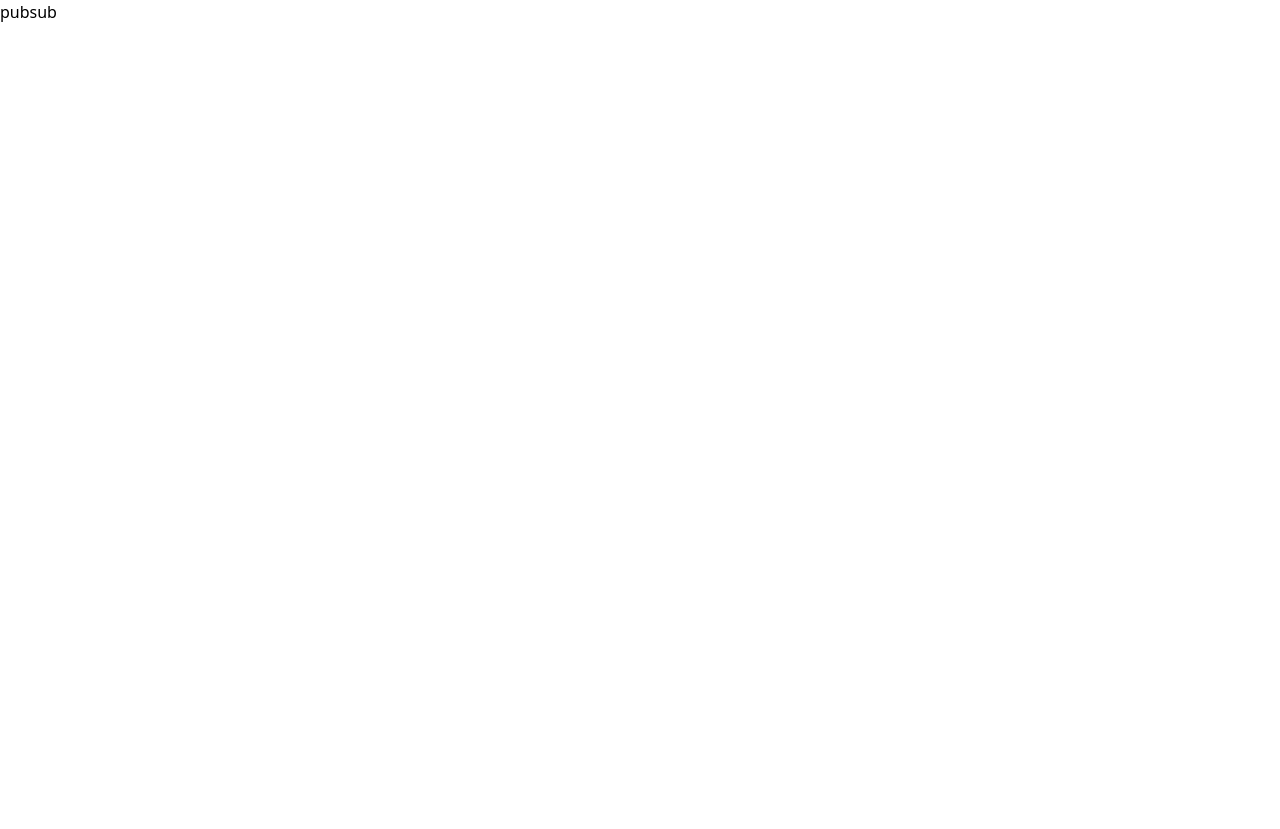
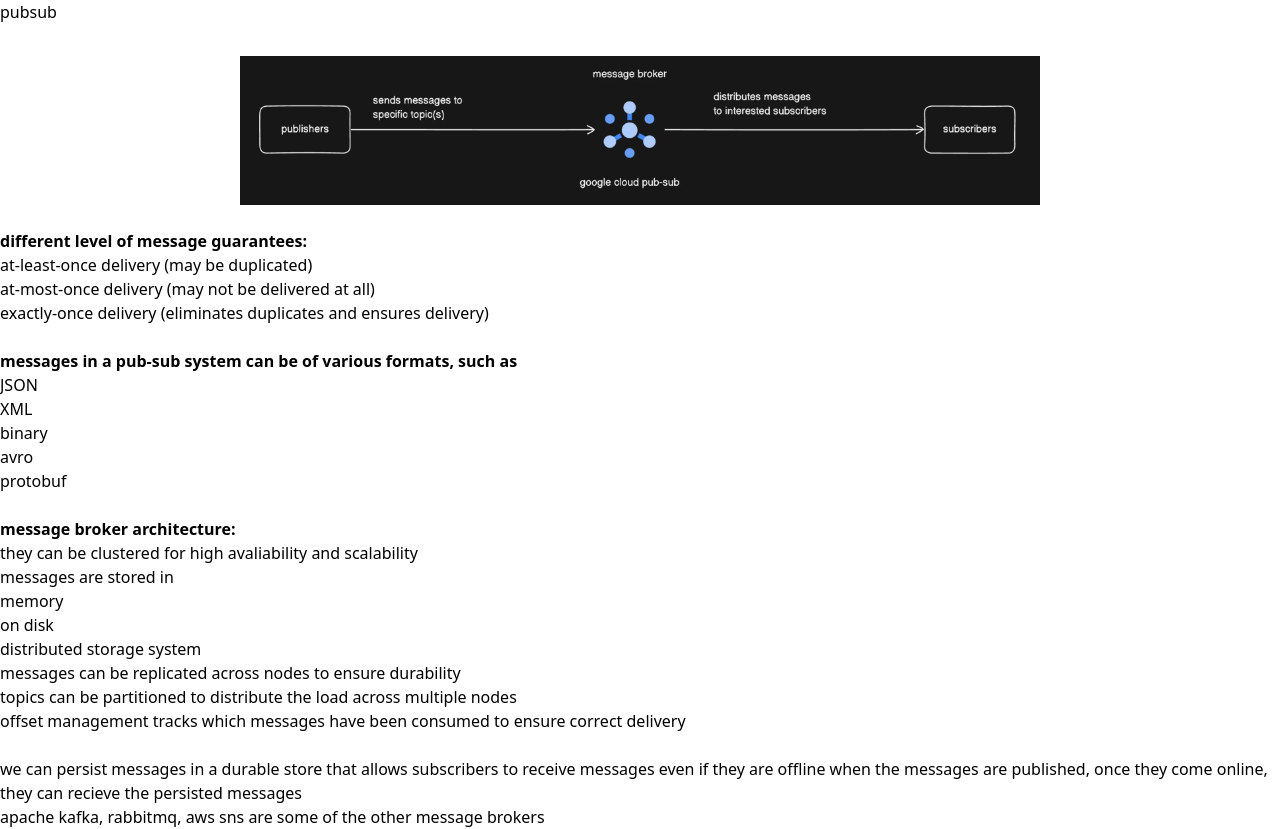
Before and after one commit to superiorsd10/portfolio, a Next.js app: page /bits/0-pubsub in a window 1280 px wide. Before the commit the page ends 800 px from the top, so only its background shows below. Built offline with nearby package versions, Linux system fonts and the light colour scheme.

Commit message:
feat(bits): add 0. pubsub

```diff
--- a/pages/bits/0-pubsub.mdx
+++ b/pages/bits/0-pubsub.mdx
@@ -1 +1,43 @@
+import Image from 'next/image'
+
 # pubsub
+
+<div className="flex justify-center mt-4">
+  <Image src="/images/bits/0-pubsub/pubsub.webp" unoptimized width={800} height={500} className="mt-4"/>
+</div>
+<br></br>
+**different level of message guarantees:**
+
+- at-least-once delivery (may be duplicated)
+- at-most-once delivery (may not be delivered at all)
+- exactly-once delivery (eliminates duplicates and ensures delivery)
+
+<br></br>
+
+**messages in a pub-sub system can be of various formats, such as**
+
+- JSON
+- XML
+- binary
+- avro
+- protobuf
+
+<br></br>
+
+**message broker architecture:**
+
+- they can be clustered for high avaliability and scalability
+- messages are stored in
+    - memory
+    - on disk
+    - distributed storage system
+- messages can be replicated across nodes to ensure durability
+- topics can be partitioned to distribute the load across multiple nodes
+- offset management tracks which messages have been consumed to
+ensure correct delivery
+
+<br></br>
+
+we can persist messages in a durable store that allows subscribers to receive messages even if they are offline when the messages are published, once they come online, they can recieve the persisted messages
+
+apache kafka, rabbitmq, aws sns are some of the other message brokers
```
Also changed, not shown: public/images/bits/0-pubsub/pubsub.webp (added).
